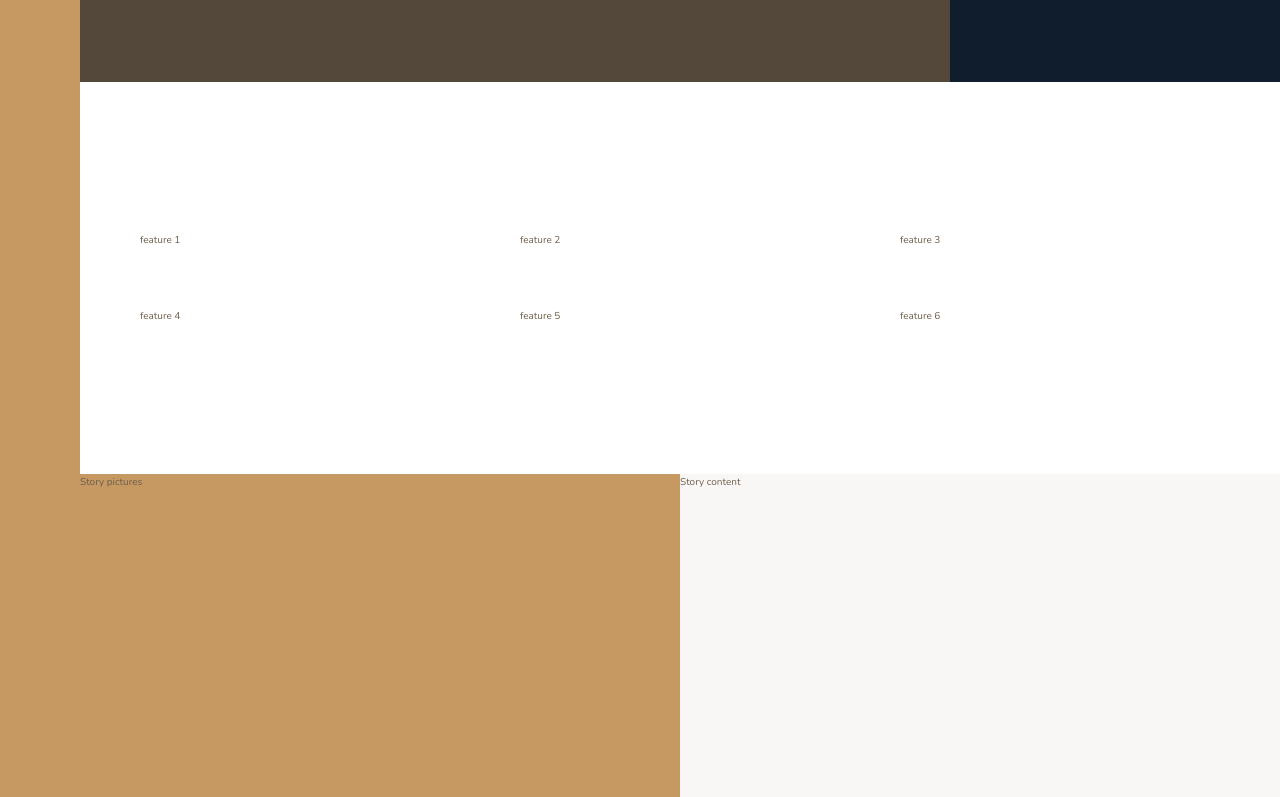
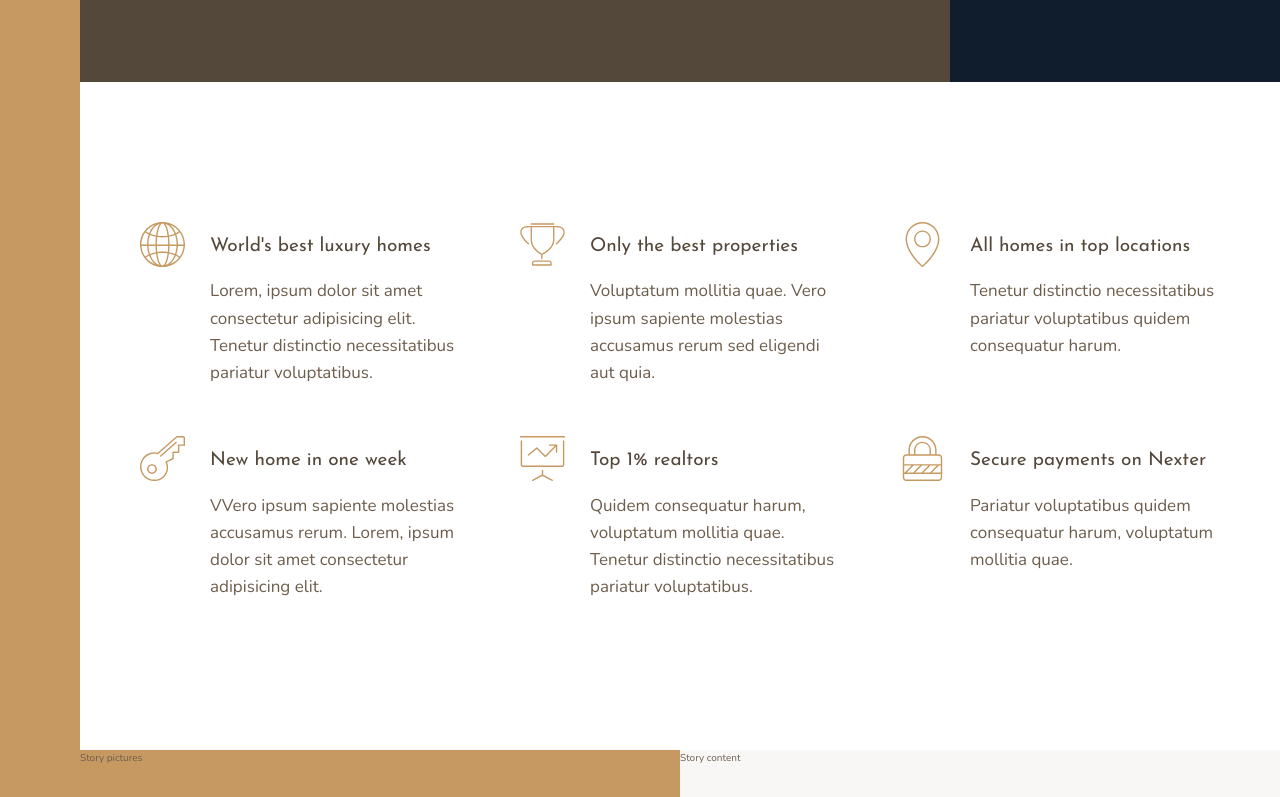
Before and after one commit to jahanxebmalik/Advanced-CSS-SaaS-Flexbox-and-CSS-Grid, a website: page Nexter/index.html in a window 1280 px wide. Shown: the part 558-1355 px from the top of the page. Drawn offline with nearby package versions, Linux system fonts and the light colour scheme.

Commit message:
features section completed

```diff
--- a/Nexter/index.html
+++ b/Nexter/index.html
@@ -26,15 +26,67 @@
         Top 3 realtors
     </div>
 
+    <!-- Feature section starts -->
     <section class="features">
         <!--.feature{feature $}*6 -->
-        <div class="feature">feature 1</div>
-        <div class="feature">feature 2</div>
-        <div class="feature">feature 3</div>
-        <div class="feature">feature 4</div>
-        <div class="feature">feature 5</div>
-        <div class="feature">feature 6</div>
+        <div class="feature">
+            <svg class="feature__icon">
+                <use xlink:href="img/sprite.svg#icon-global"></use>
+            </svg>
+            <h4 class="heading-4 heading-4--dark">World's best luxury homes</h4>
+            <div class="feature__text">Lorem, ipsum dolor sit amet consectetur adipisicing elit. Tenetur distinctio
+                necessitatibus pariatur voluptatibus.
+            </div>
+        </div>
+
+        <div class="feature">
+            <svg class="feature__icon">
+                <use xlink:href="img/sprite.svg#icon-trophy"></use>
+            </svg>
+            <h4 class="heading-4 heading-4--dark">Only the best properties</h4>
+            <div class="feature__text">Voluptatum mollitia quae. Vero ipsum sapiente molestias accusamus rerum sed
+                eligendi aut quia.
+            </div>
+        </div>
+
+        <div class="feature"><svg class="feature__icon">
+                <use xlink:href="img/sprite.svg#icon-map-pin"></use>
+            </svg>
+            <h4 class="heading-4 heading-4--dark">All homes in top locations</h4>
+            <div class="feature__text">Tenetur distinctio necessitatibus pariatur voluptatibus quidem consequatur harum.
+            </div>
+        </div>
+
+        <div class="feature">
+            <svg class="feature__icon">
+                <use xlink:href="img/sprite.svg#icon-key"></use>
+            </svg>
+            <h4 class="heading-4 heading-4--dark">New home in one week</h4>
+            <div class="feature__text">VVero ipsum sapiente molestias accusamus rerum. Lorem, ipsum dolor sit amet
+                consectetur adipisicing elit.
+            </div>
+        </div>
+
+        <div class="feature">
+            <svg class="feature__icon">
+                <use xlink:href="img/sprite.svg#icon-presentation"></use>
+            </svg>
+            <h4 class="heading-4 heading-4--dark">Top 1% realtors</h4>
+            <div class="feature__text">Quidem consequatur harum, voluptatum mollitia quae. Tenetur distinctio
+                necessitatibus pariatur voluptatibus.
+            </div>
+        </div>
+
+        <div class="feature">
+            <svg class="feature__icon">
+                <use xlink:href="img/sprite.svg#icon-lock"></use>
+            </svg>
+            <h4 class="heading-4 heading-4--dark">Secure payments on Nexter</h4>
+            <div class="feature__text">Pariatur voluptatibus quidem consequatur harum, voluptatum mollitia quae.
+            </div>
+        </div>
     </section>
+    <!-- Feature section ends -->
 
     <div class="story__pictures">
         Story pictures
--- a/Nexter/sass/_features.scss
+++ b/Nexter/sass/_features.scss
@@ -4,6 +4,30 @@
     margin: 15rem 0;
 
     display: grid;
-    grid-template-columns: repeat(3, 1fr);
+    //grid-template-columns: repeat(3, 1fr);
+    grid-template-columns: repeat(auto-fit, minmax(25rem, 1fr));
     grid-gap: 6rem;
+    align-items: start;
 }
+
+.feature {
+
+    display: grid;
+    grid-template-columns: min-content 1fr;
+    grid-row-gap: 1.5rem;
+    grid-column-gap: 2.5rem;
+
+
+    &__icon {
+        fill: $color-primary;
+        width: 4.5rem;
+        height: 4.5rem;
+
+        grid-row: 1 / span 2;
+        transform: translateY(-1rem);
+    }
+
+    &__text {
+        font-size: 1.7rem;
+    }
+}
--- a/Nexter/sass/_typography.scss
+++ b/Nexter/sass/_typography.scss
@@ -0,0 +1,29 @@
+%heading {
+    font-family: $font-display;
+    font-weight: 400;
+}
+
+.heading-1 {
+    @extend %heading;
+}
+
+.heading-2 {
+    @extend %heading;
+}
+
+.heading-3 {
+    @extend %heading;
+}
+
+.heading-4 {
+    @extend %heading;
+    font-size: 1.9rem;
+
+    &--light {
+        color: $color-grey-light-1
+    }
+
+    &--dark {
+        color: $color-grey-dark-1
+    }
+}
```
Also changed, not shown: Nexter/css/style.css.
